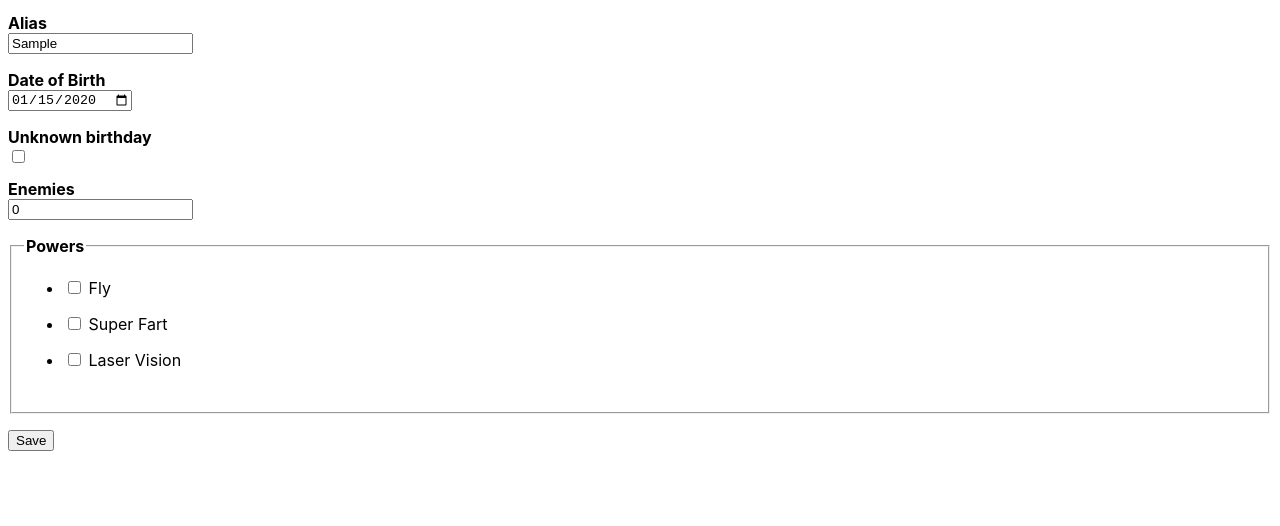
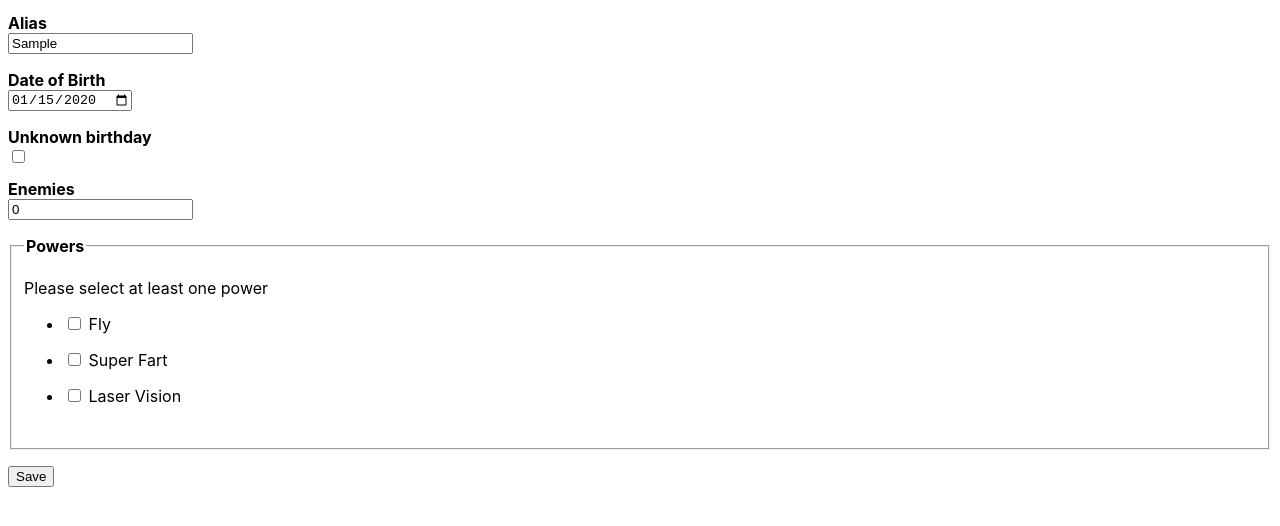
Before and after one commit to jonasholbech/superheroes-restdb, a website built with Parcel: page index.html in a window 1280 px wide. Both pictures are taken after typing "Sample123", "Sample", "2020-01-15" into the empty fields and a click on the input "Save". Shown: the part 126-652 px from the top of the page. Built offline with nearby package versions, Linux system fonts and the light colour scheme.

Commit message:
what a mess

```diff
--- a/index.html
+++ b/index.html
@@ -38,6 +38,7 @@
         </label>
         <fieldset>
           <legend>Powers</legend>
+          <p class="hidden">Please select at least one power</p>
           <ul>
             <li>
               <label>
--- a/main.js
+++ b/main.js
@@ -12,14 +12,28 @@ elements.unknown.addEventListener("click", (e) => {
 form.setAttribute("novalidate", true);
 form.addEventListener("submit", (e) => {
   e.preventDefault();
-  if (form.checkValidity()) {
+  let validForm = true;
+  const formElements = form.querySelectorAll("input");
+  formElements.forEach((el) => {
+    el.classList.remove("invalid");
+  });
+
+  const cbs = [...form.querySelectorAll(`[name=powers]`)];
+  const checked = cbs.filter((el) => el.checked);
+
+  const errorContainerPowers = form.querySelector("fieldset p");
+  if (checked.length === 0) {
+    validForm = false;
+    errorContainerPowers.classList.remove("hidden");
+  } else {
+    errorContainerPowers.classList.add("hidden");
+  }
+  if (form.checkValidity() && validForm) {
     //send to restdb/api
     console.log("SUBMIT READY");
   } else {
-    //!aweseom
-    const formElements = form.querySelectorAll("input");
+    //!awesome
     formElements.forEach((el) => {
-      el.classList.remove("invalid");
       if (!el.checkValidity()) {
         el.classList.add("invalid");
       }
--- a/style.css
+++ b/style.css
@@ -37,3 +37,6 @@ input + p {
 input.invalid + p {
   display: block;
 }
+.hidden {
+  display: none;
+}
```
